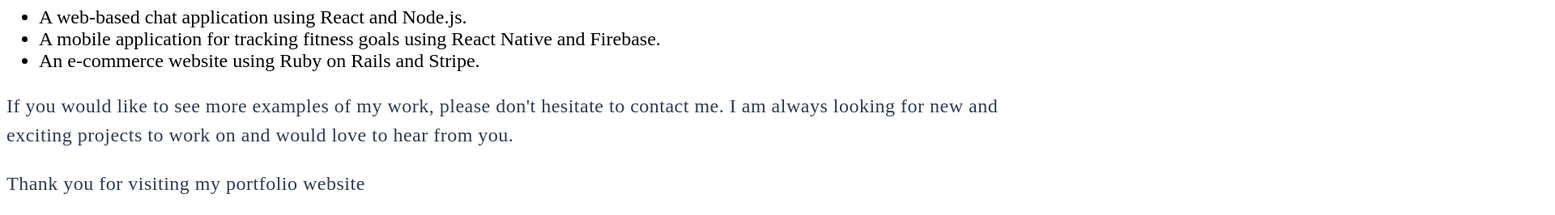
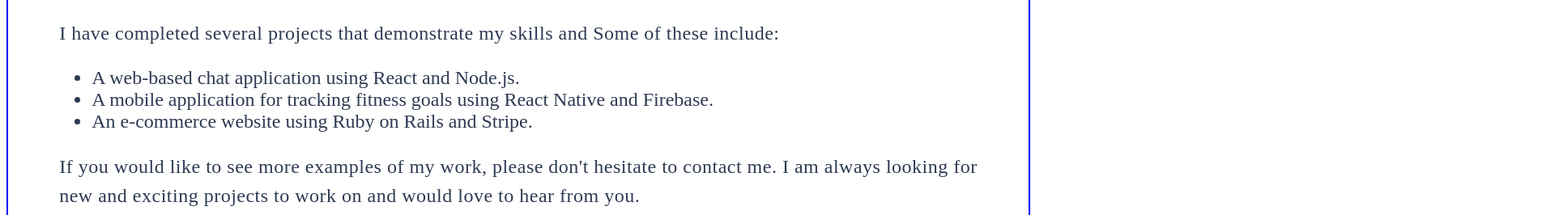
Before and after one commit to Mounika-2013/Flexbox, a plain HTML site: page Index.html in a window 1280 px wide. Shown: the part 793-1059 px from the top of the page at 81% size, 1920 px wide, since content can reach past the window. Drawn offline with Linux system fonts and the light colour scheme.

Commit message:
Final-style

```diff
--- a/style.css
+++ b/style.css
@@ -7,6 +7,7 @@ header {
     justify-content: space-between;
     align-items: center;
     border: 2px solid blue;
+
 }
 
 a {
@@ -74,6 +75,7 @@ section {
 
 #container {
     margin-top: 10px;
+    box-sizing: border-box;
 }
 
 footer {
@@ -94,3 +96,37 @@ h12 {
     font-size: 24px;
     line-height: 150%;
 }
+
+.projects {
+    font-family: 'Manrope';
+    font-style: normal;
+    font-weight: 400;
+    font-size: 24px;
+    color: #2E3A53;
+    justify-content: space-between;
+    align-items: center;
+    border: 2px solid blue;
+    margin-top: 10px;
+    box-sizing: border-box;
+    position: relative;
+    padding: 2% 5%;
+    display: flex;
+    border-radius: 5px;
+    text-align: left;
+
+}
+
+.frame-img {
+    position: absolute;
+    top: 20%;
+    left: 70%;
+    width: 100%;
+    height: 100%;
+    z-index: 10%;
+
+
+}
+
+.para {
+    z-index: 50%;
+}
```
